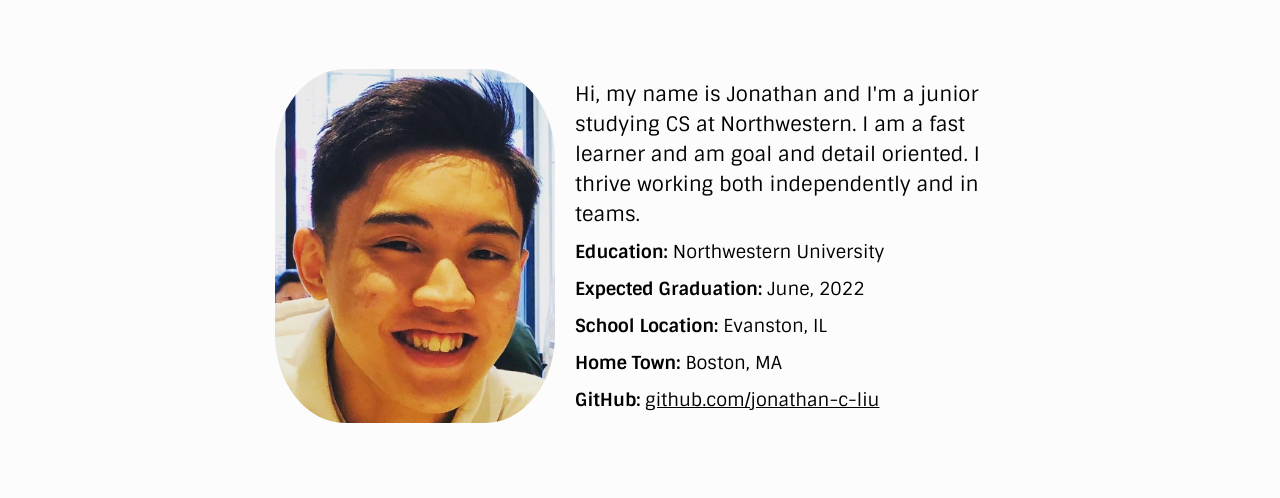
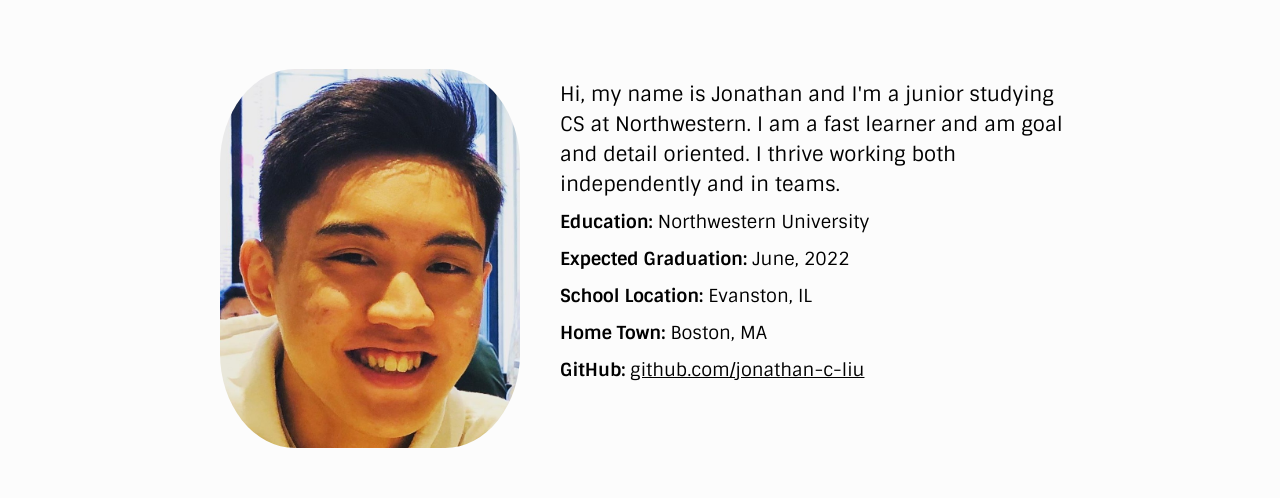
Before and after one commit to jonathan-c-liu/jonathan-c-liu.github.io, a plain HTML site: page index.html in a window 1280 px wide. Shown: the part 171-669 px from the top of the page. Drawn offline with nearby package versions, Linux system fonts and the light colour scheme.

Commit message:
profile spacing fixes

```diff
--- a/styles.css
+++ b/styles.css
@@ -137,7 +137,7 @@ body{
 }
 
 .row {
-    width: 75%;
+    width: 90%;
     height: 100%;
     margin: auto;
     content: "";
@@ -152,8 +152,15 @@ body{
 
 .picture {
     width: 40%;
-    display: flex;
-    justify-content: center;
+}
+
+.propic {
+    width: 100%;
+    max-width: 300px;
+    border-radius: 25%;
+    display: block;
+    margin-left: auto;
+    margin-right: auto
 }
 
 .info {
@@ -181,12 +188,6 @@ body{
 
 .info a {
     font-weight: 500;
-}
-
-.propic {
-    width: 100%;
-    max-width: 300px;
-    border-radius: 25%;
 }
 
 /* Experience */
@@ -222,7 +223,7 @@ body{
 }
 
 .experience-info-container {
-    margin-left: 32px;
+    margin-left: 24px;
 }
 
 .experience-info {
```
